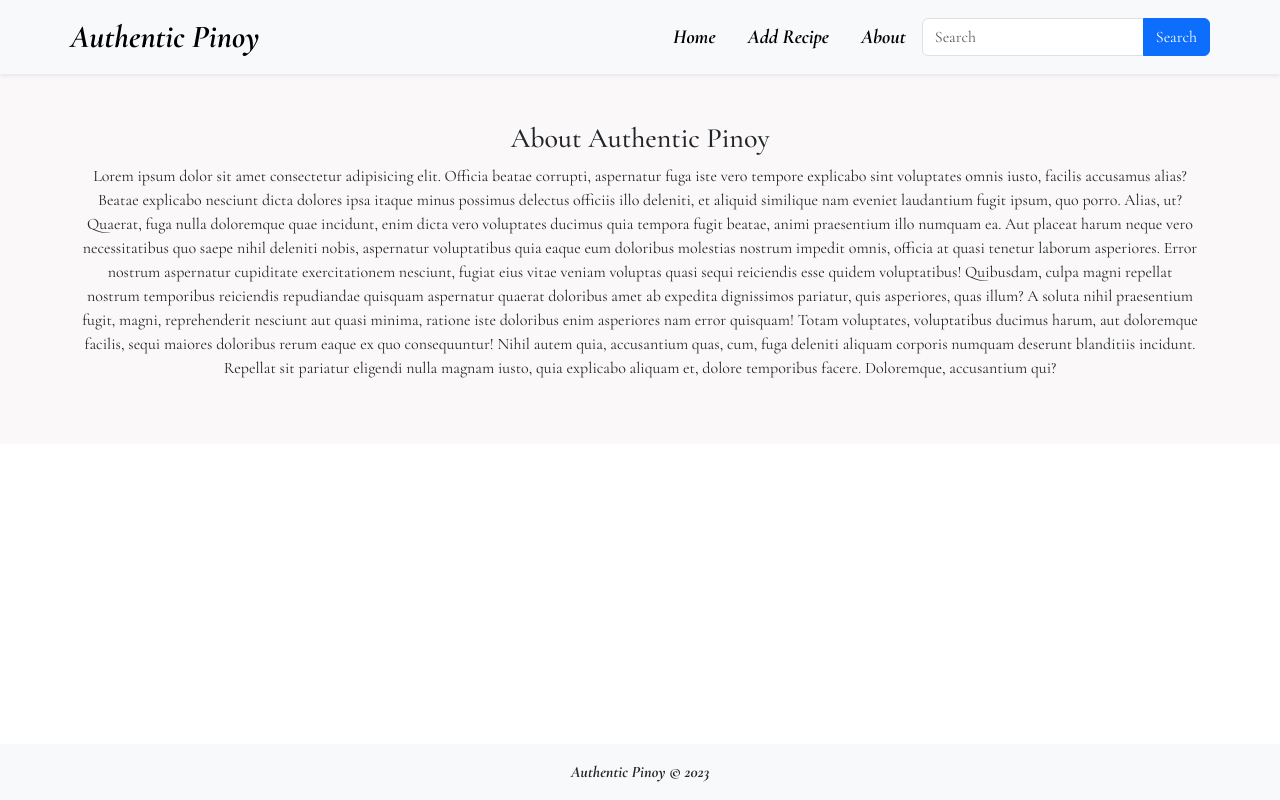
After one commit to jimmark1/RecipeApp-DJ, a Django app: template templates/about/about.html in a window 1280 px wide. The commit adds this page. Run offline with Django 3.2, Linux system fonts and the light colour scheme; the template is opened without the code that fills it, so the values that code supplies are empty; some libraries are stand-ins or nearby versions.

Commit message:
About/Recipe Page Created

```diff
--- a/recipe/models.py
+++ b/recipe/models.py
@@ -9,6 +9,7 @@ class Recipe(models.Model):
        recipe_image = models.ImageField(upload_to=fileName, blank=True, null=True)
        recipe_description = models.CharField(max_length=500)
        recipe_ingredients = models.CharField(max_length=500)
+       recipe_instructions = models.TextField(max_length=1000, null=True, blank=True)
        date_created = models.DateTimeField(auto_now_add=True)
 
        def __str__(self):
--- a/recipe/urls.py
+++ b/recipe/urls.py
@@ -3,4 +3,7 @@ from . views import *
 
 urlpatterns = [
     path('', HomeView.as_view(), name='home'),
+    path('recipe/<str:id>/', RecipeView.as_view(), name='recipe'),
+
+    path('about/', AboutView.as_view(), name='about'),
 ]
--- a/static/styles/base/initial_styles.css
+++ b/static/styles/base/initial_styles.css
@@ -9,5 +9,5 @@ html {
 
 .content-container {
      background-color: #faf8f8;
-     height: 100vh;
+     height: 100%;
 }
--- /dev/null
+++ b/templates/about/about.html
@@ -0,0 +1,35 @@
+{% extends '../base/base.html' %}
+<!--  -->
+{% block title %} About {% endblock %}
+<!--  -->
+{% block content %}
+
+<div class="text-center mt-2 mt-md-5">
+     <h3>About Authentic Pinoy</h3>
+     <p>
+          Lorem ipsum dolor sit amet consectetur adipisicing elit. Officia
+          beatae corrupti, aspernatur fuga iste vero tempore explicabo sint
+          voluptates omnis iusto, facilis accusamus alias? Beatae explicabo
+          nesciunt dicta dolores ipsa itaque minus possimus delectus officiis
+          illo deleniti, et aliquid similique nam eveniet laudantium fugit
+          ipsum, quo porro. Alias, ut? Quaerat, fuga nulla doloremque quae
+          incidunt, enim dicta vero voluptates ducimus quia tempora fugit
+          beatae, animi praesentium illo numquam ea. Aut placeat harum neque
+          vero necessitatibus quo saepe nihil deleniti nobis, aspernatur
+          voluptatibus quia eaque eum doloribus molestias nostrum impedit omnis,
+          officia at quasi tenetur laborum asperiores. Error nostrum aspernatur
+          cupiditate exercitationem nesciunt, fugiat eius vitae veniam voluptas
+          quasi sequi reiciendis esse quidem voluptatibus! Quibusdam, culpa
+          magni repellat nostrum temporibus reiciendis repudiandae quisquam
+          aspernatur quaerat doloribus amet ab expedita dignissimos pariatur,
+          quis asperiores, quas illum? A soluta nihil praesentium fugit, magni,
+          reprehenderit nesciunt aut quasi minima, ratione iste doloribus enim
+          asperiores nam error quisquam! Totam voluptates, voluptatibus ducimus
+          harum, aut doloremque facilis, sequi maiores doloribus rerum eaque ex
+          quo consequuntur! Nihil autem quia, accusantium quas, cum, fuga
+          deleniti aliquam corporis numquam deserunt blanditiis incidunt.
+          Repellat sit pariatur eligendi nulla magnam iusto, quia explicabo
+          aliquam et, dolore temporibus facere. Doloremque, accusantium qui?
+     </p>
+</div>
+{% endblock %}
--- a/templates/home/index.html
+++ b/templates/home/index.html
@@ -31,7 +31,11 @@
                               </p>
                          </span>
                     </div>
-                    <a href="#" class="btn btn-success mt-auto">View</a>
+                    <a
+                         href="/recipe/{{ recipe.id }}/"
+                         class="btn btn-success mt-auto"
+                         >View</a
+                    >
                </div>
           </div>
      </div>
--- a/templates/partials/_header.html
+++ b/templates/partials/_header.html
@@ -13,7 +13,7 @@
           <ul
                class="navbar-nav ms-0 ms-lg-auto align-items-lg-center align-items-start">
                <li class="nav-item fs-5 mt-lg-0 mb-lg-0 mt-1 mb-1">
-                    <a class="mx-3" id="nav-link" href="#">Home</a>
+                    <a class="mx-3" id="nav-link" href="/">Home</a>
                </li>
                <li class="nav-item fs-5 mt-lg-0 mb-lg-0 mt-1 mb-1">
                     <a class="mx-3" id="nav-link" href="#">Add Recipe</a>
```
Also changed, not shown: recipe/views.py (+16 -2 lines), templates/recipe/recipe.html (added, +29 -0 lines), db.sqlite3, recipe/migrations/0002_recipe_recipe_instructions.py (added), recipe/migrations/0003_alter_recipe_recipe_instructions.py (added), recipe/migrations/0004_alter_recipe_recipe_instructions.py (added).
